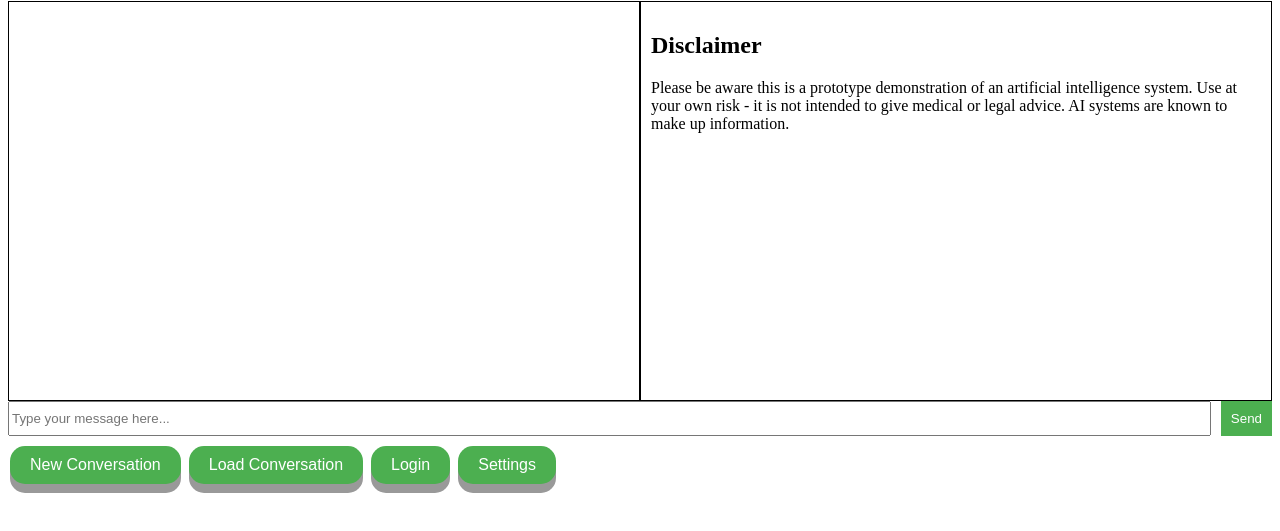
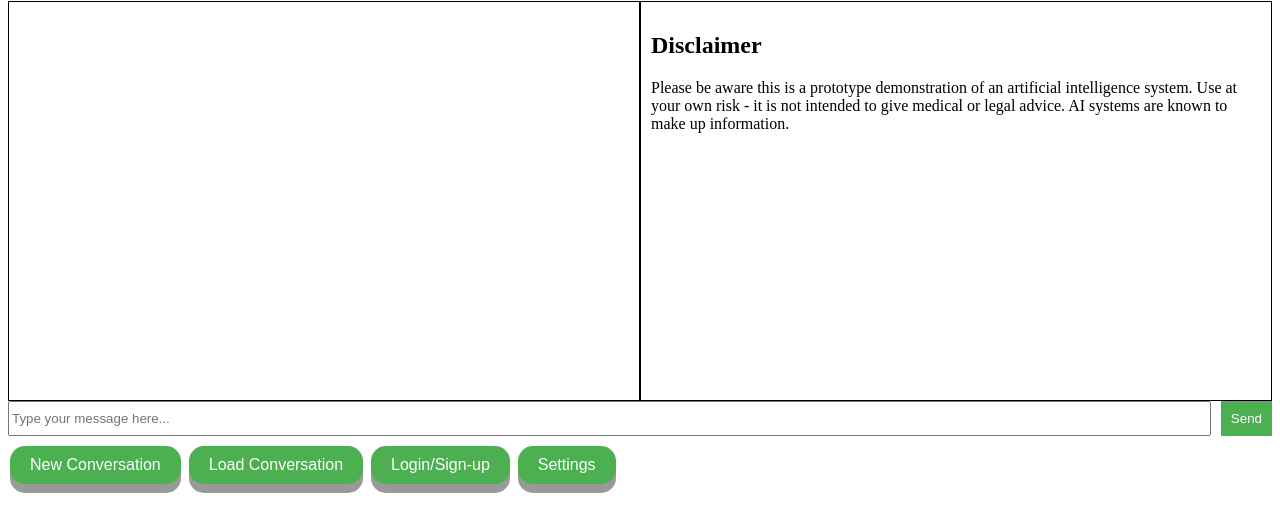
Before and after one commit to mickeyshaughnessy/BotAssistants, a plain HTML site: page index.html in a window 1280 px wide. Shown: the part 79-610 px from the top of the page. Drawn offline with Linux system fonts and the light colour scheme.

Commit message:
mod title3

```diff
--- a/index.html
+++ b/index.html
@@ -88,7 +88,7 @@
     </form>
     <button class="button" id="new-conversation">New Conversation</button>
     <button class="button" id="load-conversation">Load Conversation</button>
-    <button class="button" id="login">Login</button>
+    <button class="button" id="login">Login/Sign-up</button>
     <button class="button" id="settings">Settings</button>
 
     <dialog id="login-dialog">
```
